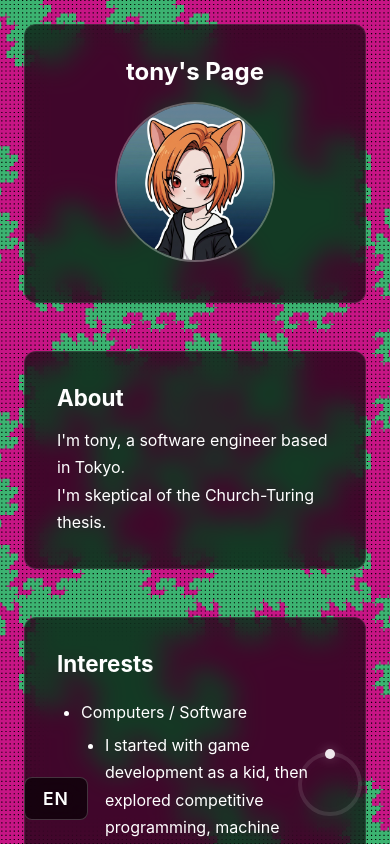
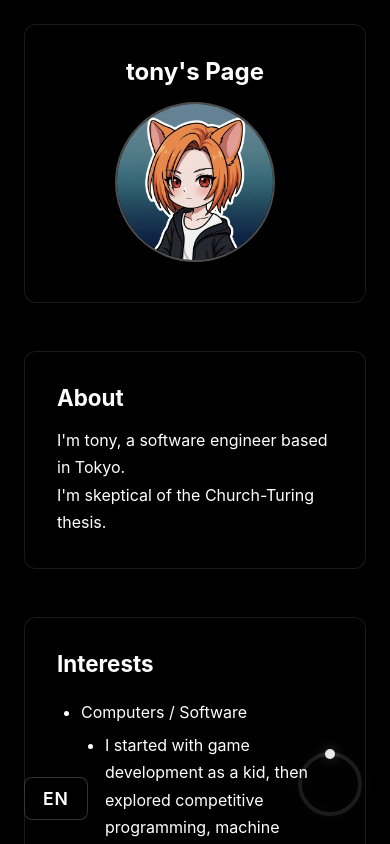
Before and after one commit to tony998244353/tony998244353.github.io, a React (Vite) app: page / in a window 390 px wide. Built offline with nearby package versions, Linux system fonts and the light colour scheme.

Commit message:
smatphone

```diff
--- a/src/App.tsx
+++ b/src/App.tsx
@@ -6,6 +6,8 @@ import { DragonCurveCanvas } from './components/DragonCurveCanvas';
 import contentEn from './content.en.md?raw';
 import contentJa from './content.ja.md?raw';
 import './App.css';
+
+const isDesktop = window.matchMedia('(hover: hover) and (pointer: fine)').matches;
 
 const mdRemarkPlugins = [remarkGfm];
 const mdRehypePlugins = [rehypeRaw];
@@ -185,7 +187,7 @@ export default function App() {
 
   return (
     <div className="app">
-      <DragonCurveCanvas scrollY={scrollY} />
+      {isDesktop && <DragonCurveCanvas scrollY={scrollY} />}
       <RingIndicator progress={offset / contentHeightRef.current} />
       <LangToggle lang={lang} onChange={setLang} />
 
```
